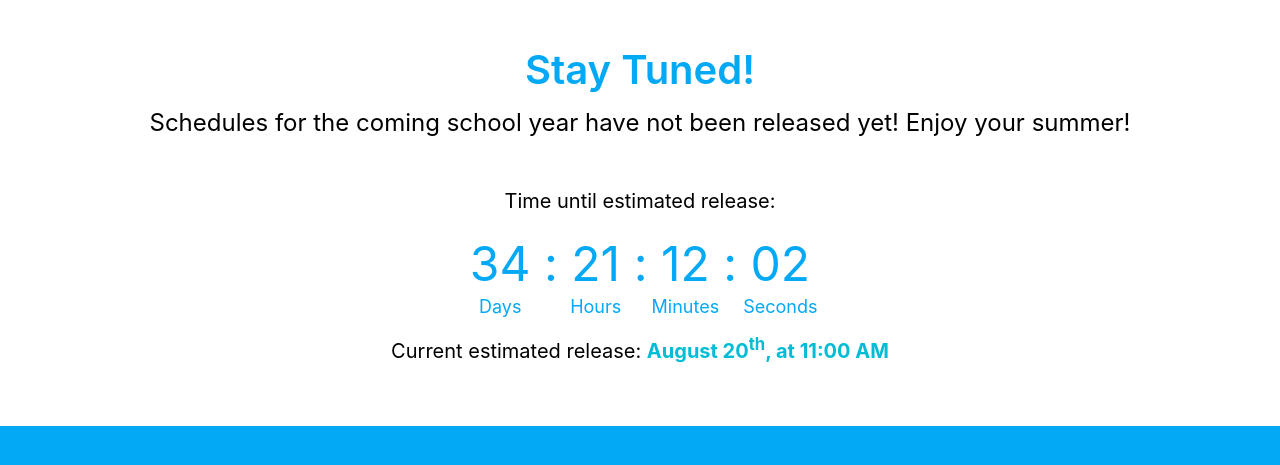
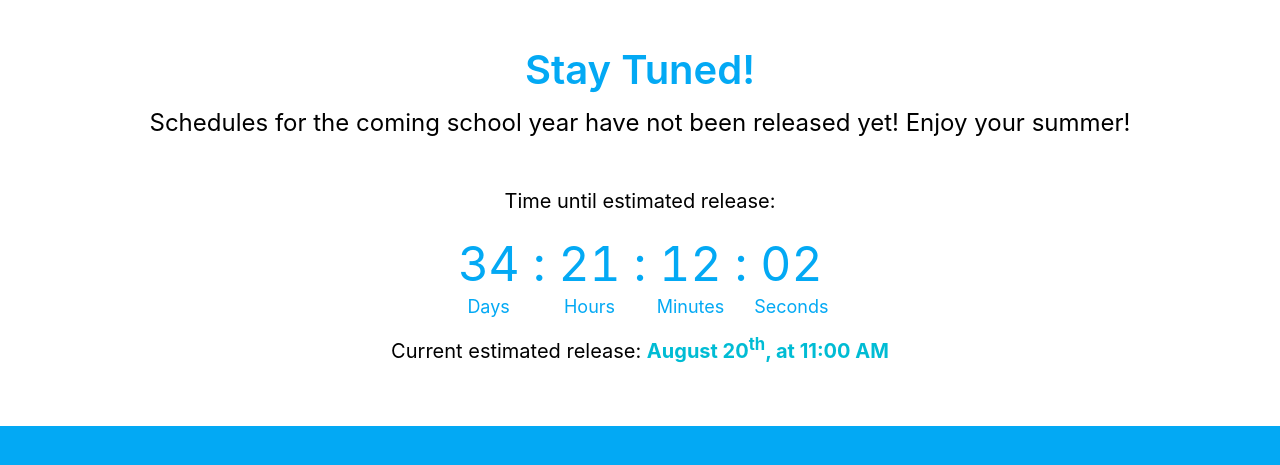
Before and after one commit to PreMatch/PreMatch, a Flask app: page /countdown in a window 1280 px wide. Shown: the part 157-622 px from the top of the page. Run offline with Flask 2, Linux system fonts and the light colour scheme; parts of the project's set-up code (start-up, migrations or seed data) failed here and were passed over; some libraries are stand-ins or nearby versions.

```diff
--- a/static/css/countdown.css
+++ b/static/css/countdown.css
@@ -1,5 +1,6 @@
 .countdown-text {
     font-size: 3rem;
+    font-variant-numeric: tabular-nums;
 }
 
 .countdown-number {
```
